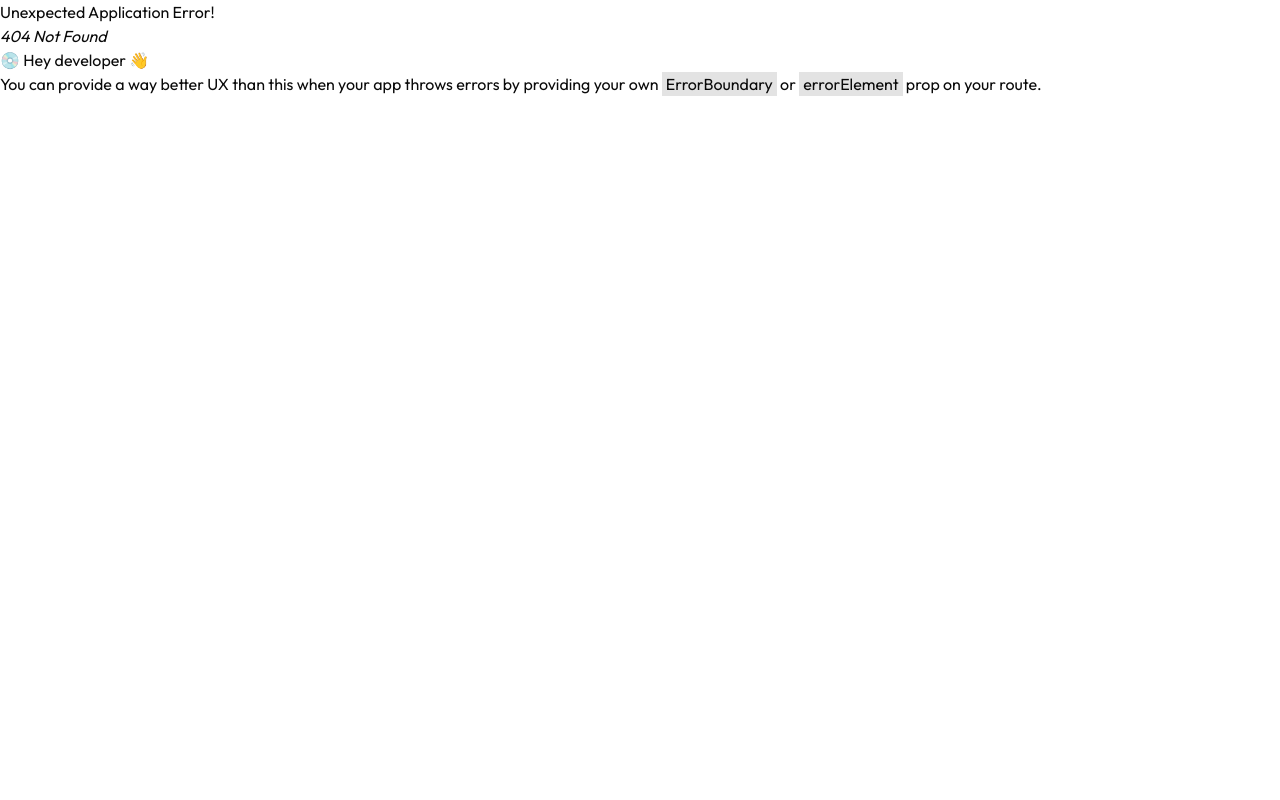
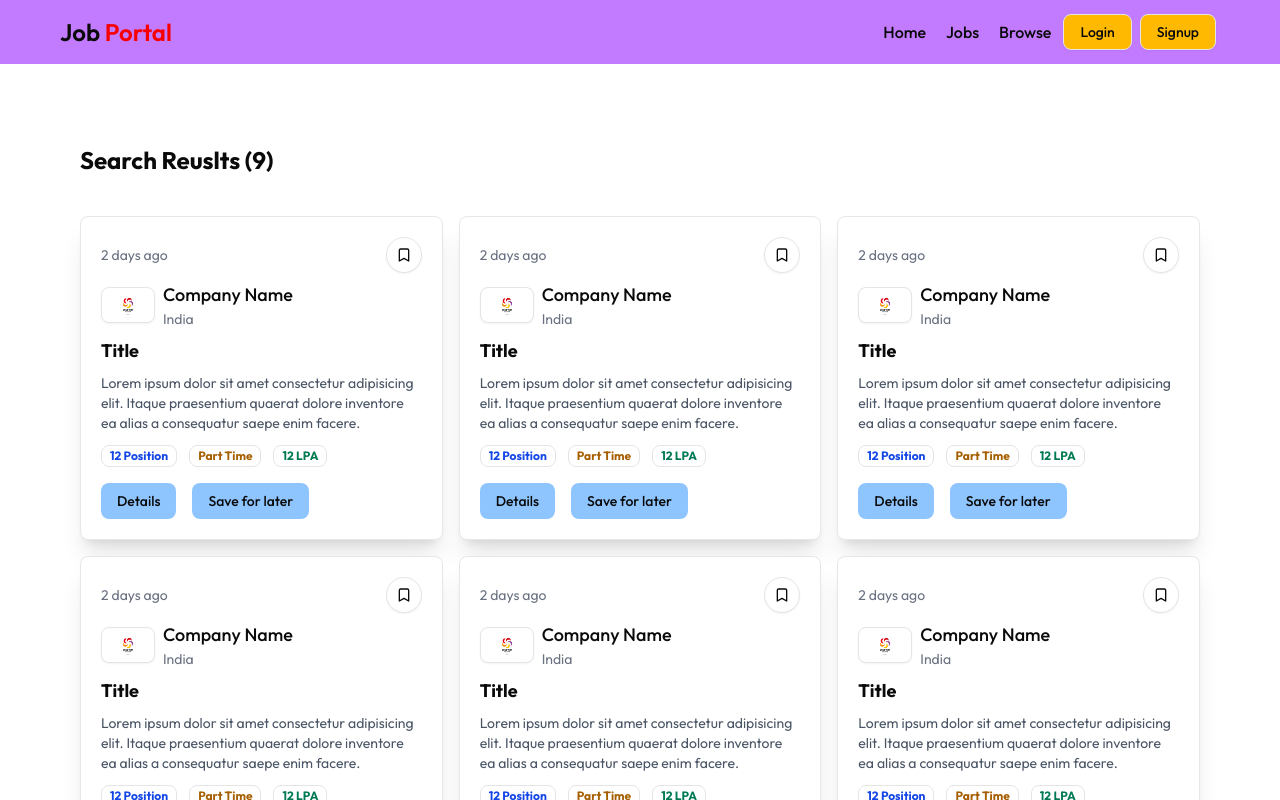
Before and after one commit to rohit-cpp/MERN-JOB-PORTAL, a React (Vite) app in the folder frontend/: page /browse in a window 1280 px wide. Before the commit this address had no page. Shown: the top 800 px of the page. Built offline with nearby package versions, Linux system fonts and the light colour scheme; the HTML template or start-up script is replaced by a standard one.

Commit message:
browse page done

```diff
--- a/frontend/src/App.jsx
+++ b/frontend/src/App.jsx
@@ -4,12 +4,16 @@ import Login from "./components/auth/Login";
 import Signup from "./components/auth/Signup";
 import Home from "./components/Home";
 import Jobs from "./components/Jobs";
+import Browse from "./components/Browse";
+import Profile from "./components/Profile";
 
 const appRouter = createBrowserRouter([
   { path: "/", element: <Home /> },
   { path: "/login", element: <Login /> },
   { path: "/signup", element: <Signup /> },
   { path: "/jobs", element: <Jobs /> },
+  { path: "/browse", element: <Browse /> },
+  { path: "/profile", element: <Profile /> },
 ]);
 
 function App() {
--- /dev/null
+++ b/frontend/src/components/Browse.jsx
@@ -0,0 +1,29 @@
+import React from "react";
+import Navbar from "./shared/Navbar";
+import Job from "./Job";
+
+const randomJobs = [1, 2, 3, 4, 5, 6, 7, 8, 9];
+const Browse = () => {
+  return (
+    <div>
+      <Navbar />
+      <div className="max-w-7xl mx-auto my-20 px-20">
+        <h1 className="font-bold text-2xl my-10">
+          Search Reuslts {"  "}({randomJobs.length})
+        </h1>
+        <div className="grid grid-cols-3 gap-4">
+          {randomJobs.map((item, index) => {
+            return (
+              <div>
+                {" "}
+                <Job />{" "}
+              </div>
+            );
+          })}
+        </div>
+      </div>
+    </div>
+  );
+};
+
+export default Browse;
--- a/frontend/src/components/FliterCard.jsx
+++ b/frontend/src/components/FliterCard.jsx
@@ -31,7 +31,7 @@ const FilterCard = () => {
       <div>
         <RadioGroup>
           {filterData.map((data, index) => (
-            <div key={index} className="mt-4">
+            <div key={index} className="mt-2">
               <h2 className="font-semibold text-xl">{data.filterType}</h2>
               {data.array.map((item, idx) => (
                 <div key={idx} className="flex items-center gap-2 mt-1">
--- a/frontend/src/components/LatestJobCards.jsx
+++ b/frontend/src/components/LatestJobCards.jsx
@@ -3,7 +3,7 @@ import { Badge } from "./ui/badge";
 
 const LatestJobCards = () => {
   return (
-    <div className="flex flex-col items-start p-3 mx-6 mt-8 rounded-md shadow-xl bg-white border border-purple-500">
+    <div className="flex flex-col items-start p-3 mx-2 mt-8 rounded-md shadow-xl bg-white border border-gray-200">
       <div>
         <h1 className="font-medium text-lg ">Company Name</h1>
         <p className="tetx-sm flex text-gray-500">India</p>
--- a/frontend/src/components/LatestJobs.jsx
+++ b/frontend/src/components/LatestJobs.jsx
@@ -11,7 +11,7 @@ const LatestJobs = () => {
         Job Openings
       </h1>
 
-      <div className="grid grid-cols-3 my-5">
+      <div className="grid grid-cols-3 my-5 px-7">
         {randomJobs.slice(0, 6).map((item, index) => (
           <LatestJobCards />
         ))}
--- /dev/null
+++ b/frontend/src/components/Profile.jsx
@@ -0,0 +1,7 @@
+import React from "react";
+
+const Profile = () => {
+  return <div>Profile</div>;
+};
+
+export default Profile;
--- a/frontend/src/components/auth/Login.jsx
+++ b/frontend/src/components/auth/Login.jsx
@@ -9,7 +9,7 @@ import { toast } from "sonner";
 import axios from "axios";
 import { USER_API_END_POINT } from "@/utils/constant";
 import { useDispatch, useSelector } from "react-redux";
-import { setLoading } from "@/redux/authSlice";
+import { setLoading, setUser } from "@/redux/authSlice";
 import store from "@/redux/store";
 import { Loader2 } from "lucide-react";
 
@@ -36,6 +36,7 @@ const Login = () => {
         withCredentials: true,
       });
       if (res.data.success) {
+        dispatch(setUser(res.data.user));
         navigate("/");
         toast.success(res.data.message);
       }
--- a/frontend/src/components/shared/Navbar.jsx
+++ b/frontend/src/components/shared/Navbar.jsx
@@ -8,11 +8,14 @@ import { Button } from "../ui/button";
 import { Avatar, AvatarImage } from "../ui/avatar";
 import { LogOut, Pointer, User2 } from "lucide-react";
 import { Link } from "react-router-dom";
+import { useSelector } from "react-redux";
+import store from "@/redux/store";
 
 const Navbar = () => {
-  const user = false;
+  // const user = true;
+  const { user } = useSelector((store) => store.auth);
   return (
-    <div className="bg-purple-400">
+    <div className="bg-purple-400 sticky">
       <div className="flex items-center justify-between px-15 mx-auto max-w-7xl h-16">
         <div>
           <h1 className="text-2xl font-semibold">
@@ -74,7 +77,11 @@ const Navbar = () => {
                 </div>
                 <div className="mt-2 flex gap-8 cursor-pointer">
                   <Button variant="link" className="cursor-pointer">
-                    <User2 /> View Profile{" "}
+                    <User2 />
+                    <Button variant="Link">
+                      {" "}
+                      <Link to="/profile"> View Profile</Link>{" "}
+                    </Button>{" "}
                   </Button>
 
                   <Button variant="link" className="cursor-pointer">
--- a/frontend/src/redux/authSlice.js
+++ b/frontend/src/redux/authSlice.js
@@ -4,15 +4,19 @@ const authSlice = createSlice({
   name: "auth",
   initialState: {
     loading: false,
+    user: null,
   },
   reducers: {
     //actions
     setLoading: (state, action) => {
       state.loading = action.payload;
     },
+    setUser: (state, action) => {
+      state.user = action.payload;
+    },
   },
 });
 
-export const { setLoading } = authSlice.actions;
+export const { setLoading, setUser } = authSlice.actions;
 
 export default authSlice.reducer;
```
